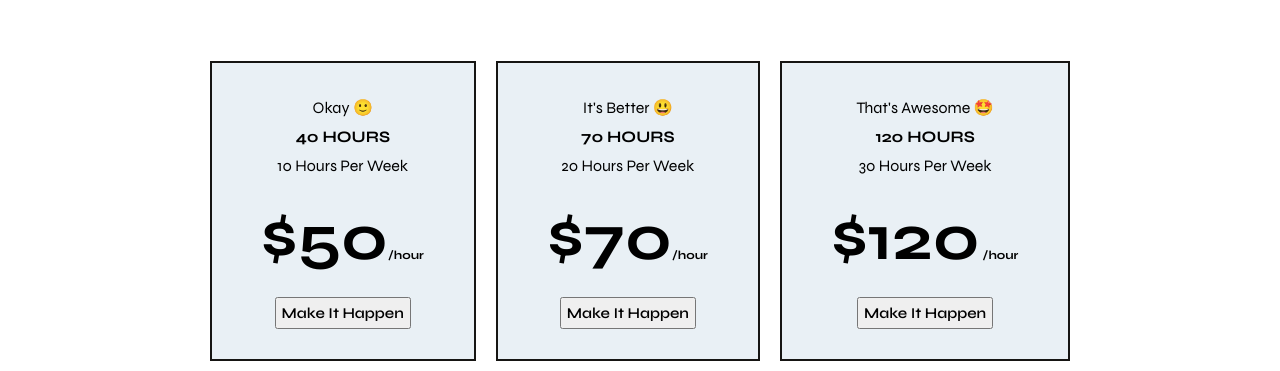
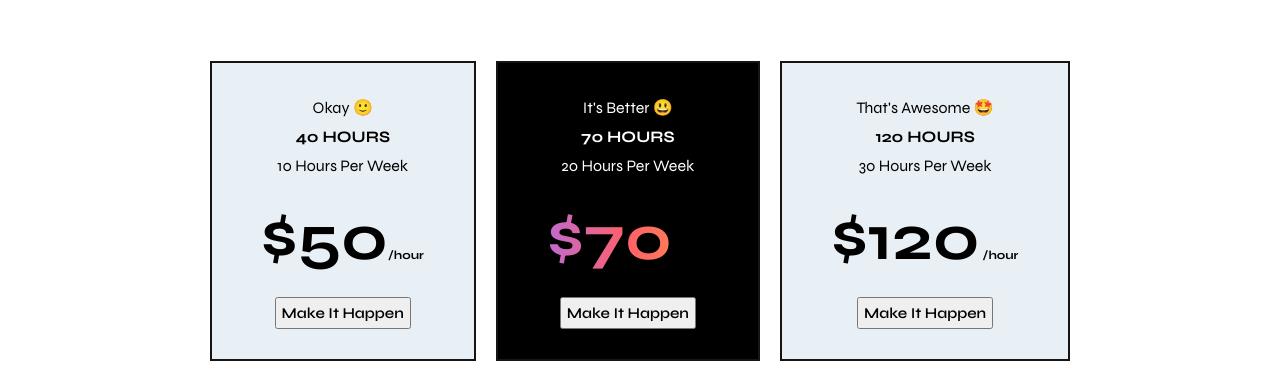
Before and after one commit to Abdulsaboor2004/A.Saboor---Web-Developer, a plain HTML site: page index.html in a window 1280 px wide. Shown: the part 656-1027 px from the top of the page. Drawn offline with Linux system fonts and the light colour scheme.

Commit message:
Stuck on changing /hour's color

```diff
--- a/index.html
+++ b/index.html
@@ -84,21 +84,21 @@
 
 
             <div class="cards">
-                <div class="card card-1" style=" background-color: #E9F0F5;">
+                <div class="card card-1" >
                     <p>Okay 🙂</p>
                     <p><b>40 HOURS</b></p>
                     <p>10 Hours Per Week</p>
                     <p class="price">$50<span class="small-text">/hour</span></p>
                     <button class="btn">Make It Happen</button>
                 </div>
-                <div class="card card-2" style=" background-color: #E9F0F5;">
+                <div class="card card-2" >
                     <p>It's Better 😃</p>
                     <p><b>70 HOURS</b></p>
                     <p>20 Hours Per Week</p>
-                    <p class="price">$70<span class="small-text">/hour</span></p>
+                    <p class="price">$70<span class="small-text" >/hour</span></p>
                     <button class="btn" >Make It Happen</button>
                 </div>
-                <div class="card card-3" style=" background-color: #E9F0F5;">
+                <div class="card card-3" >
                     <p>That's Awesome 🤩</p>
                     <p><b>120 HOURS</b></p>
                     <p>30 Hours Per Week</p>
--- a/style.css
+++ b/style.css
@@ -83,13 +83,12 @@ header nav a {
     font-size: 40px;
     line-height: 65px;
     background: linear-gradient(270deg, #FF9D42 0%, #FF6069 50.91%, #B16CEA 100%);
-    ;
+    background-clip: text;
+    -webkit-background-clip: text;
+    -webkit-text-fill-color: transparent;
     font-weight: 700;
     font-size: 55px;
     line-height: 65px;
-    background-clip: text;
-    -webkit-background-clip: text;
-    -webkit-text-fill-color: transparent;
 }
 
 .first-left p {
@@ -215,7 +214,26 @@ header nav a {
     padding: 20px ;
 }
 
-.card .small-text{
+.small-text{
     font-size: 12px;
     position: relative;
 }
+
+
+.card-1, .card-3{
+
+    border: 2px solid #161513;
+    background-color: #E9F0F5;
+}
+
+.card-2{
+    color: #fff;
+    border: 2px solid #161513;
+    background-color: #000;
+}
+.card-2 .price{
+    background: linear-gradient(270deg, #FF9D42 0%, #FF6069 50.91%, #B16CEA 100%);
+    background-clip: text;
+    -webkit-background-clip: text;
+    -webkit-text-fill-color: transparent;
+}
```
